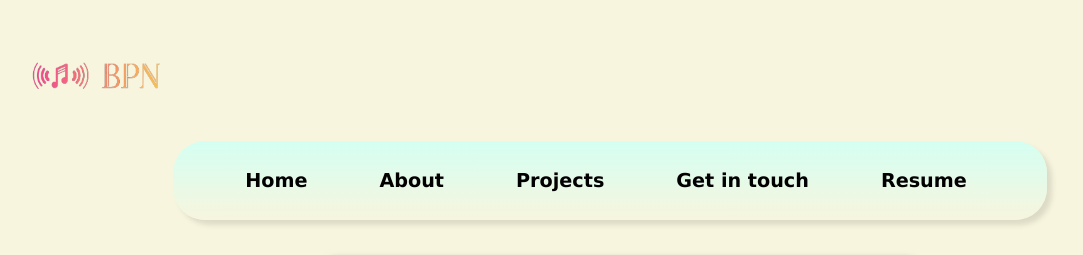
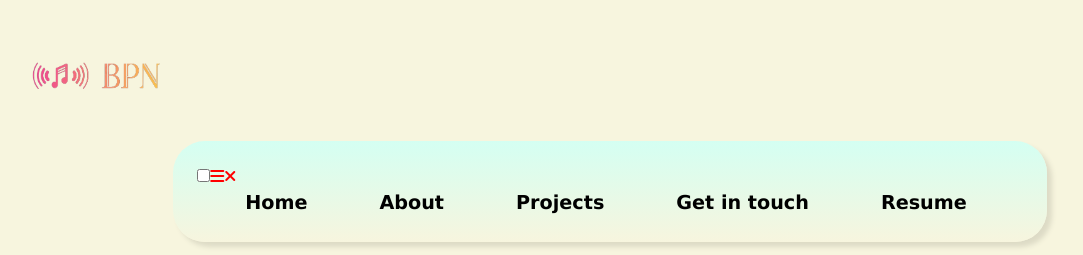
Before and after one commit to bngcwayi/react_portfolio, a React (Vite) app: page / in a window 1280 px wide. Shown: the top 255 px of the page, without its empty margins (30-1113 px from the left). Built offline with nearby package versions, Linux system fonts and the light colour scheme.

Commit message:
refining the navbar

```diff
--- a/index.html
+++ b/index.html
@@ -4,6 +4,10 @@
     <meta charset="UTF-8" />
     <link rel="icon" type="image/svg+xml" href="/vite.svg" />
     <meta name="viewport" content="width=device-width, initial-scale=1.0" />
+    <script
+      src="https://kit.fontawesome.com/f3db6f10ca.js"
+      crossorigin="anonymous"
+    ></script>
     <title>Babalwa Ngcwayi Portfolio</title>
   </head>
   <body>
--- a/src/components/Navbar.css
+++ b/src/components/Navbar.css
@@ -44,6 +44,11 @@ a:hover {
   transition: 1s, color 1s;
 }
 
+label #btn,
+label #cancel {
+  color: red;
+}
+
 /*Navbar media queries*/
 @media (max-width: 600px) {
   nav {
--- a/src/components/Navbar.jsx
+++ b/src/components/Navbar.jsx
@@ -3,6 +3,11 @@ function Navbar() {
   return (
     <div>
       <nav>
+        <input type="checkbox" id="check" />
+        <label htmlFor="check">
+          <i class="fa-solid fa-bars" id="btn"></i>
+          <i class="fa-solid fa-times" id="cancel"></i>
+        </label>
         <ul>
           <li>
             <a href="#">Home </a>
```
